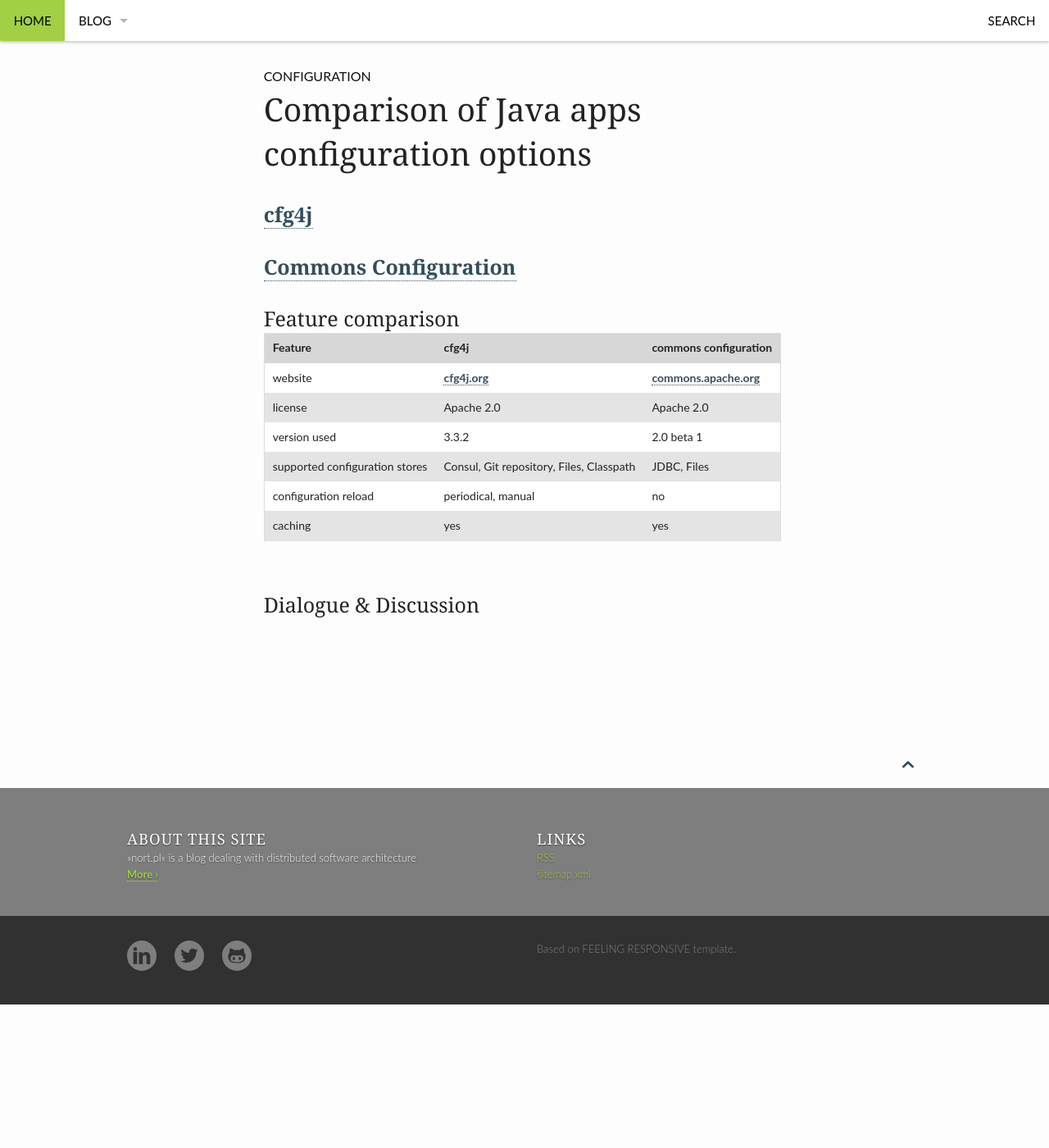
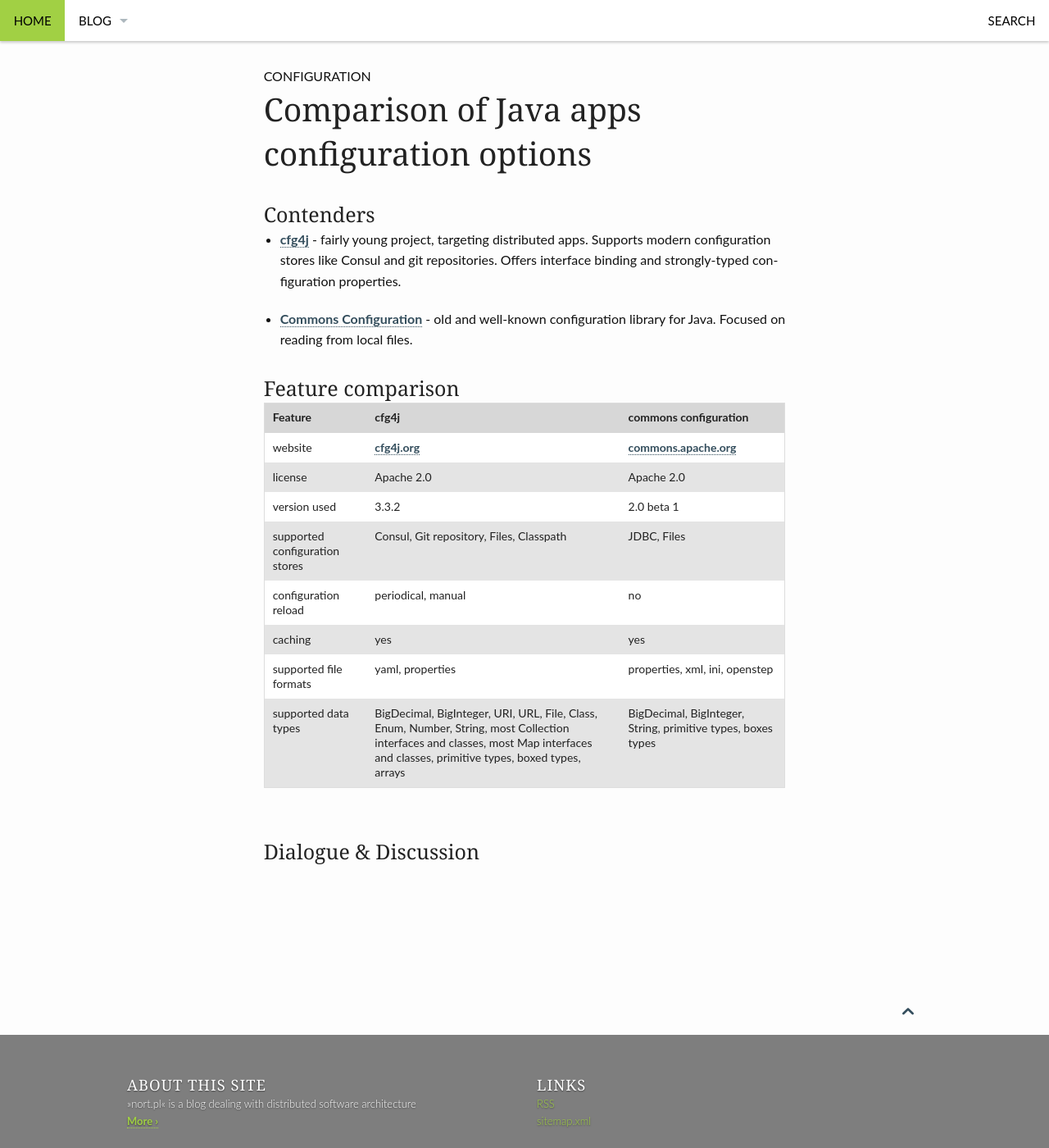
Before and after one commit to nort/nort.github.io, a Jekyll site: the page built from _posts/architecture/2015-07-14-configuration-for-java.md, in a window 1280 px wide and 1400 px high. Shown: the whole window at 82% size. Built offline with Jekyll 4.4.1, drawn with Linux system fonts in a browser that asks for light colours; comment, search, counter and statistics services are not loaded.

Commit message:
supported file types, supported data formats

```diff
--- a/_posts/architecture/2015-07-14-configuration-for-java.md
+++ b/_posts/architecture/2015-07-14-configuration-for-java.md
@@ -16,9 +16,12 @@ comments: true
 show_meta: false
 ---
 
-### [cfg4j](http://www.cfg4j.org)
+### Contenders
+* [cfg4j](http://www.cfg4j.org) - fairly young project, targeting distributed apps. Supports modern configuration stores like Consul
+and git repositories. Offers interface binding and strongly-typed configuration properties.
 
-### [Commons Configuration](https://commons.apache.org/proper/commons-configuration/)
+* [Commons Configuration](https://commons.apache.org/proper/commons-configuration/) - old and well-known configuration library for Java.
+Focused on reading from local files.
 
 ### Feature comparison
 
@@ -30,3 +33,5 @@ show_meta: false
 | supported configuration stores | Consul, Git repository, Files, Classpath | JDBC, Files |
 | configuration reload | periodical, manual | no |
 | caching | yes | yes |
+| supported file formats | yaml, properties  | properties, xml, ini, openstep |
+| supported data types | BigDecimal, BigInteger, URI, URL, File, Class, Enum, Number, String, most Collection interfaces and classes, most Map interfaces and classes, primitive types, boxed types, arrays | BigDecimal, BigInteger, String, primitive types, boxes types |
```
